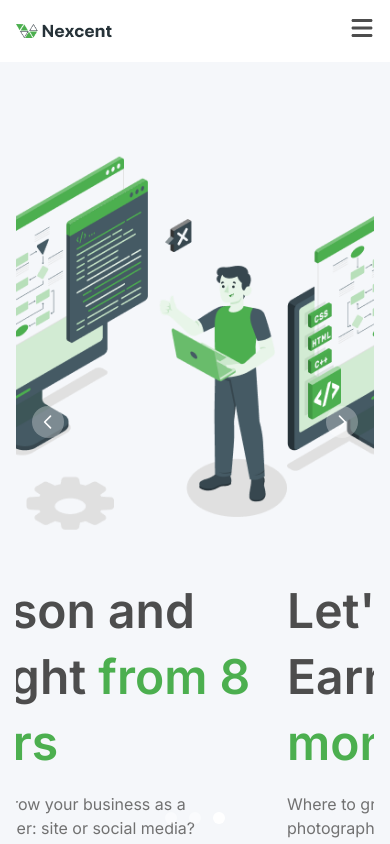
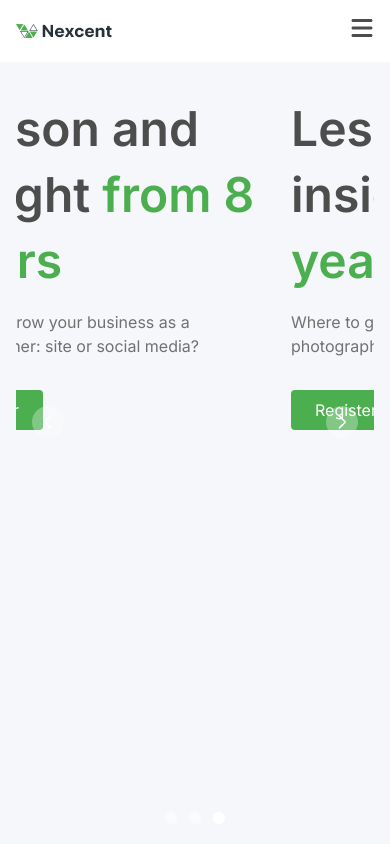
Before and after one commit to gifariarsal/agency-web, a React (Vite) app: page / in a window 390 px wide. Shown: the top 844 px of the page. Built offline with nearby package versions, Linux system fonts and the light colour scheme.

Commit message:
refactor: Separate CarouselItem into a standalone component and map data from an external file

```diff
--- /dev/null
+++ b/src/components/CarouselItem.jsx
@@ -0,0 +1,21 @@
+/* eslint-disable react/prop-types */
+import React from 'react';
+
+const CarouselItem = ({ img, alt, title, span, desc }) => {
+  return (
+    <div className="my-12 md:my-8 py-12 flex flex-col md:flex-row-reverse items-center justify-between gap-12">
+      <div className="hidden md:block">
+        <img src={img} alt={alt} />
+      </div>
+      <div className="md:w-1/2">
+        <h1 className="text-5xl font-semibold mb-4 text-neutralDGrey md:w-3/4 leading-snug">
+          {title} <span className="text-brandPrimary leading-snug">{span}</span>
+        </h1>
+        <p className="text-base text-neutralGrey mb-8">{desc}</p>
+        <button className="btn-primary">Register</button>
+      </div>
+    </div>
+  );
+};
+
+export default CarouselItem;
--- a/src/components/Home.jsx
+++ b/src/components/Home.jsx
@@ -1,66 +1,16 @@
 import React from 'react';
 import { Carousel } from 'flowbite-react';
-import { hero1 } from '../assets';
+import { carousel } from '../constant';
+import CarouselItem from './CarouselItem';
 
 const Home = () => {
   return (
     <section id="home" className="bg-neutralSilver">
       <div className="px-4 lg:px-14 max-w-screen-2xl mx-auto min-h-screen h-screen">
         <Carousel className="w-full mx-auto">
-          <div className="my-28 md:my-8 py-12 flex flex-col md:flex-row-reverse items-center justify-between gap-12">
-            <div>
-              <img src={hero1} alt="hero" />
-            </div>
-            <div className="md:w-1/2">
-              <h1 className="text-5xl font-semibold mb-4 text-neutralDGrey md:w-3/4 leading-snug">
-                Lesson and insight{' '}
-                <span className="text-brandPrimary leading-snug">
-                  from 8 years
-                </span>
-              </h1>
-              <p className="text-base text-neutralGrey mb-8">
-                Where to grow your business as a photographer: site or social
-                media?
-              </p>
-              <button className="btn-primary">Register</button>
-            </div>
-          </div>
-          <div className="my-28 md:my-8 py-12 flex flex-col md:flex-row-reverse items-center justify-between gap-12">
-            <div>
-              <img src={hero1} alt="hero" />
-            </div>
-            <div className="md:w-1/2">
-              <h1 className="text-5xl font-semibold mb-4 text-neutralDGrey md:w-3/4 leading-snug">
-                Let&apos;s Learn and Earn{' '}
-                <span className="text-brandPrimary leading-snug">
-                  in 4 months
-                </span>
-              </h1>
-              <p className="text-base text-neutralGrey mb-8">
-                Where to grow your business as a photographer: site or social
-                media?
-              </p>
-              <button className="btn-primary">Register</button>
-            </div>
-          </div>
-          <div className="my-28 md:my-8 py-12 flex flex-col md:flex-row-reverse items-center justify-between gap-12">
-            <div>
-              <img src={hero1} alt="hero" />
-            </div>
-            <div className="md:w-1/2">
-              <h1 className="text-5xl font-semibold mb-4 text-neutralDGrey md:w-3/4 leading-snug">
-                Lesson and insight{' '}
-                <span className="text-brandPrimary leading-snug">
-                  from 8 years
-                </span>
-              </h1>
-              <p className="text-base text-neutralGrey mb-8">
-                Where to grow your business as a photographer: site or social
-                media?
-              </p>
-              <button className="btn-primary">Register</button>
-            </div>
-          </div>
+          {carousel.map((item) => {
+            return <CarouselItem key={item.id} {...item} />;
+          })}
         </Carousel>
       </div>
     </section>
--- a/src/constant/index.js
+++ b/src/constant/index.js
@@ -1,4 +1,5 @@
 import {
+  hero1,
   associations,
   blogImg1,
   blogImg2,
@@ -106,3 +107,30 @@ export const blogs = [
     img: blogImg3,
   },
 ];
+
+export const carousel = [
+  {
+    id: 1,
+    img: hero1,
+    alt: 'hero1',
+    title: 'Lesson and insight',
+    span: 'from 8 years',
+    desc: 'Where to grow your business as a photographer: site or social media?',
+  },
+  {
+    id: 2,
+    img: hero1,
+    alt: 'hero1',
+    title: 'Lesson and insight',
+    span: 'from 8 years',
+    desc: 'Where to grow your business as a photographer: site or social media?',
+  },
+  {
+    id: 3,
+    img: hero1,
+    alt: 'hero1',
+    title: 'Lesson and insight',
+    span: 'from 8 years',
+    desc: 'Where to grow your business as a photographer: site or social media?',
+  },
+]
```
